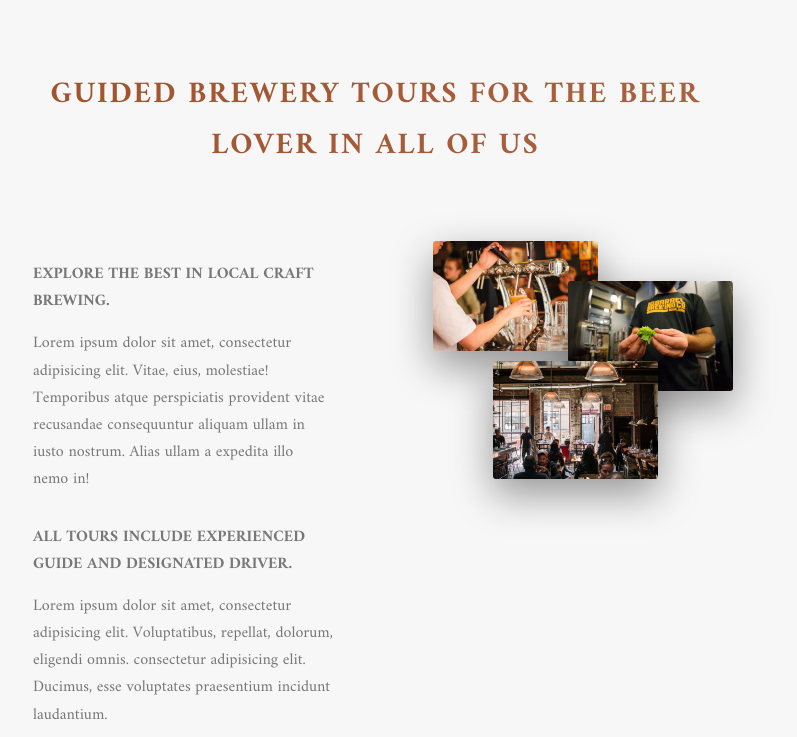
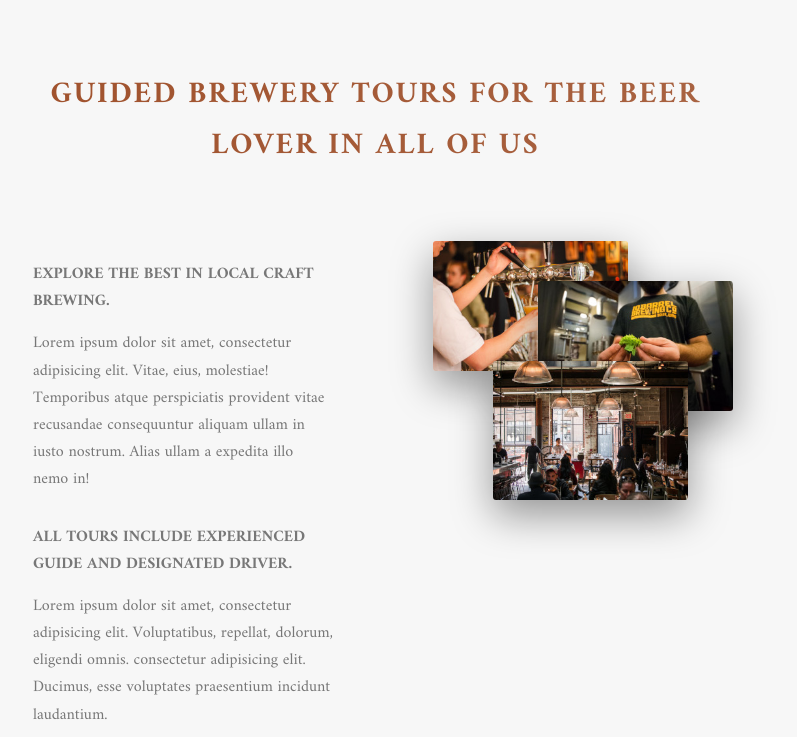
Before and after one commit to DForant/Brewtours, a PHP site: page / in a window 1280 px wide. Shown: the part 911-1648 px from the top of the page, without its empty margins (257-1054 px from the left). Run offline with PHP 8.4, Linux system fonts and the light colour scheme; some libraries are stand-ins or nearby versions.

Commit message:
Overlapping Image Size Fix

```diff
--- a/css/style.css
+++ b/css/style.css
@@ -424,7 +424,7 @@ body {
   position: relative;
 }
 .composition__photo {
-  width: 55%;
+  width: 65%;
   box-shadow: 0 1.5rem 4rem rgba(0, 0, 0, 0.4);
   border-radius: 0.3rem;
   position: absolute;
--- a/sass/components/_composition.scss
+++ b/sass/components/_composition.scss
@@ -1,7 +1,7 @@
 .composition{
     position: relative;
     &__photo{
-        width: 55%;
+        width: 65%;
         box-shadow: 0 1.5rem 4rem rgba($color-black, .4);
         border-radius: $default-border-radius;
         position: absolute;
```
